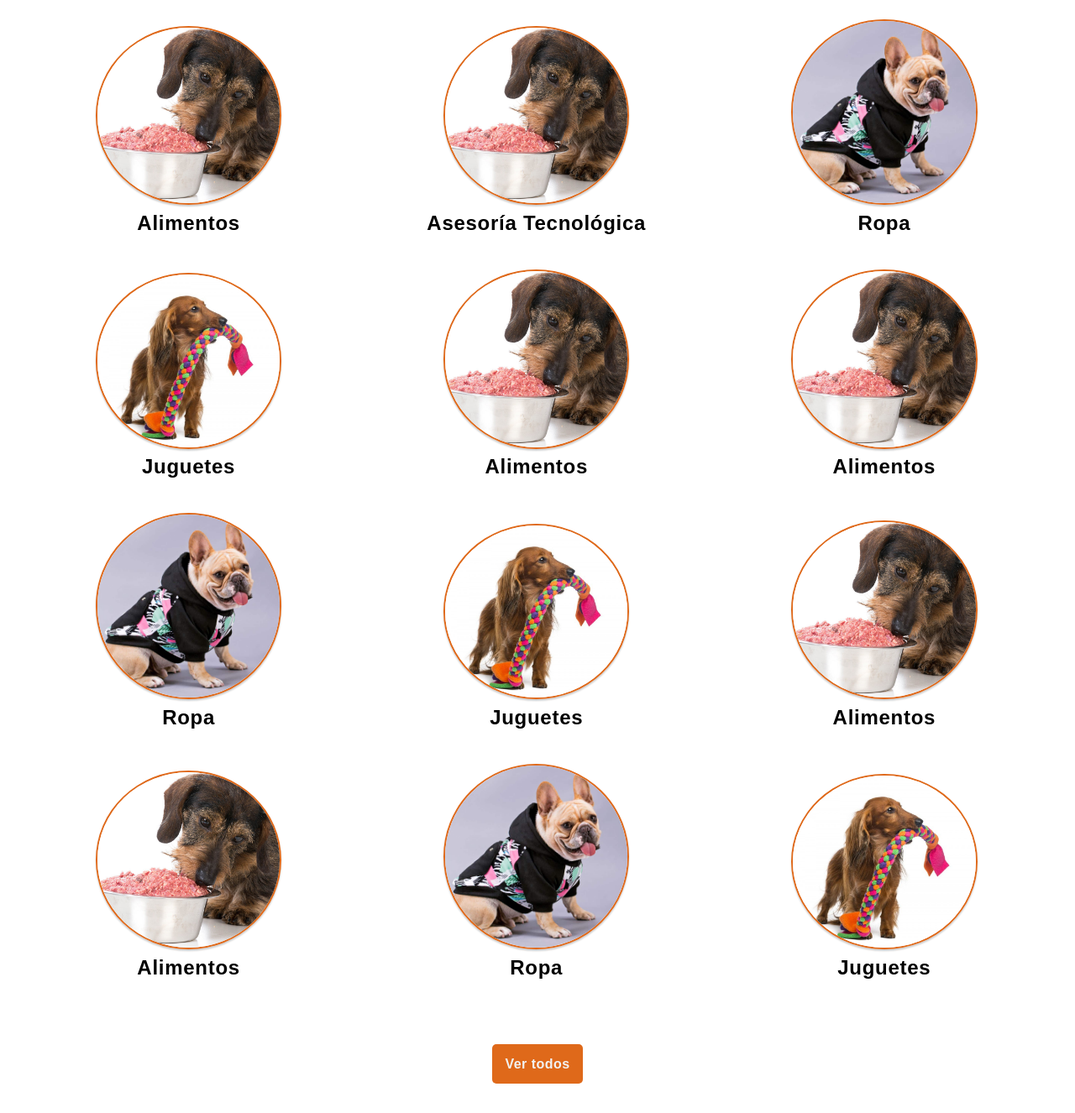
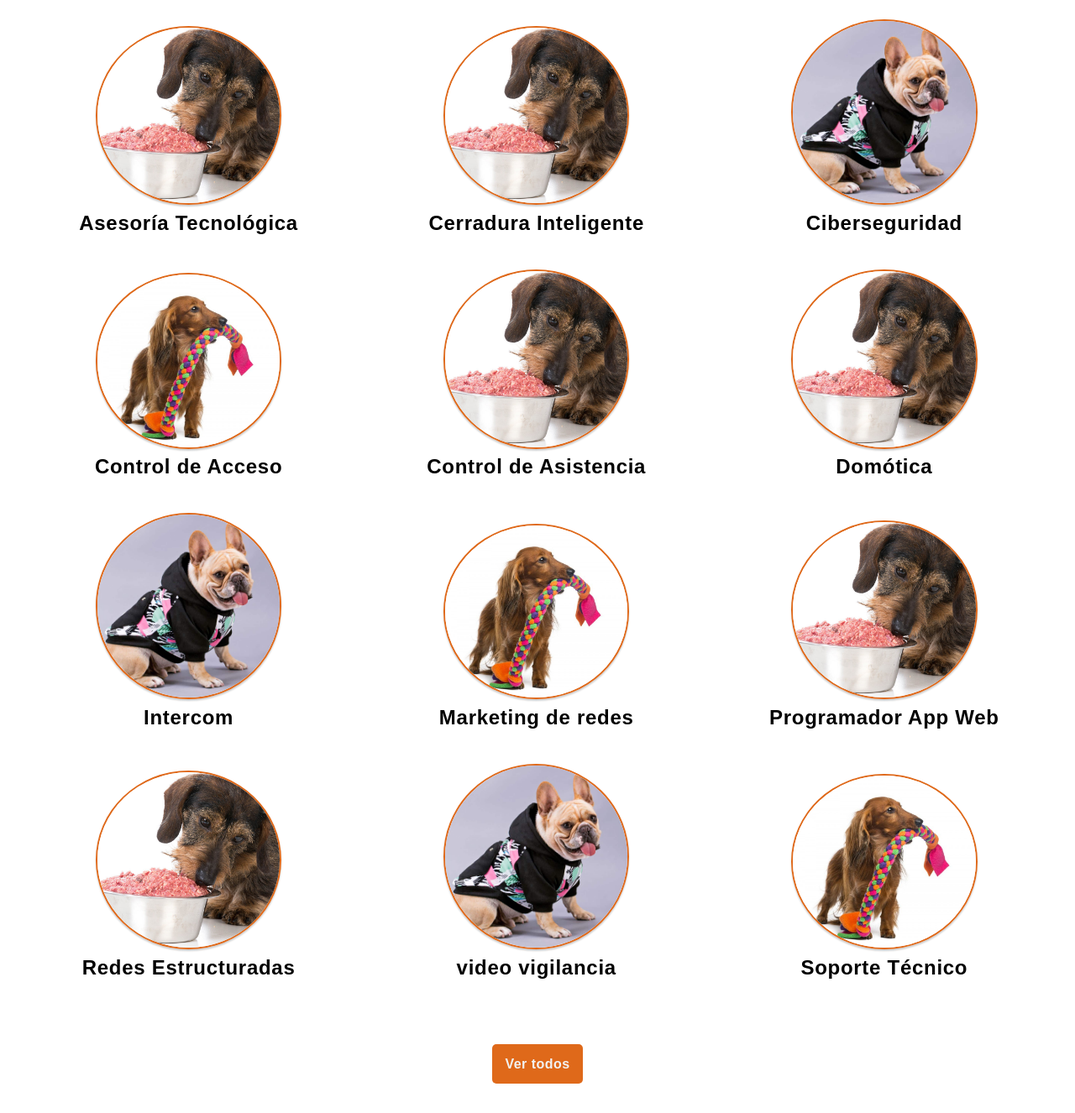
Before and after one commit to Handhels-Programmer/Handhels-inc-, a plain HTML site: page index.html in a window 1280 px wide. Shown: the part 560-1886 px from the top of the page at 84% size. Drawn offline with nearby package versions, Linux system fonts and the light colour scheme; some packages are replaced by stand-ins of ours; a script that the page names is missing.

Commit message:
Update index.html

```diff
--- a/index.html
+++ b/index.html
@@ -46,51 +46,51 @@
     <div class="container-circulos">
       <div class="container-imagen">
         <img src="assets/img/alimentos.jpg" class="circulo">
-        <h2>Alimentos</h2>
+        <h2>Asesoría Tecnológica</h2>
       </div>
       <div class="container-imagen">
         <img src="assets/img/alimentos.jpg" class="circulo">
-        <h2>Asesoría Tecnológica</h2>
+        <h2>Cerradura Inteligente</h2>
       </div>
       <div class="container-imagen">
         <img src="assets/img/ropa.jpg" class="circulo">
-        <h2>Ropa</h2>
+        <h2>Ciberseguridad</h2>
       </div>
       <div class="container-imagen">
         <img src="assets/img/juguetes.jpg" class="circulo">
-        <h2>Juguetes</h2>
+        <h2>Control de Acceso</h2>
       </div>
       <div class="container-imagen">
         <img src="assets/img/alimentos.jpg" class="circulo">
-        <h2>Alimentos</h2>
+        <h2>Control de Asistencia</h2>
       </div>
       <div class="container-imagen">
         <img src="assets/img/alimentos.jpg" class="circulo">
-        <h2>Alimentos</h2>
+        <h2>Domótica</h2>
       </div>
       <div class="container-imagen">
         <img src="assets/img/ropa.jpg" class="circulo">
-        <h2>Ropa</h2>
+        <h2>Intercom</h2>
       </div>
       <div class="container-imagen">
         <img src="assets/img/juguetes.jpg" class="circulo">
-        <h2>Juguetes</h2>
+        <h2>Marketing de redes</h2>
       </div>
       <div class="container-imagen">
         <img src="assets/img/alimentos.jpg" class="circulo">
-        <h2>Alimentos</h2>
+        <h2>Programador App Web</h2>
       </div>
       <div class="container-imagen">
         <img src="assets/img/alimentos.jpg" class="circulo">
-        <h2>Alimentos</h2>
+        <h2>Redes Estructuradas</h2>
       </div>
       <div class="container-imagen">
         <img src="assets/img/ropa.jpg" class="circulo">
-        <h2>Ropa</h2>
+        <h2>video vigilancia</h2>
       </div>
       <div class="container-imagen">
         <img src="assets/img/juguetes.jpg" class="circulo">
-        <h2>Juguetes</h2>
+        <h2>Soporte Técnico</h2>
       </div>
     </div>
 
```
